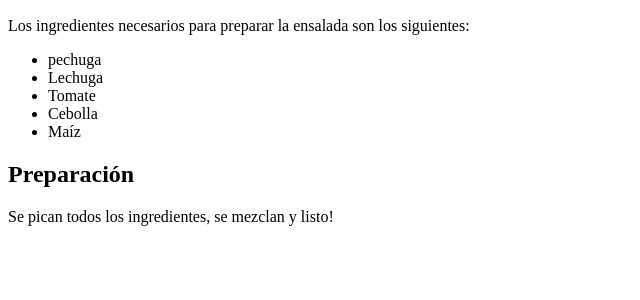
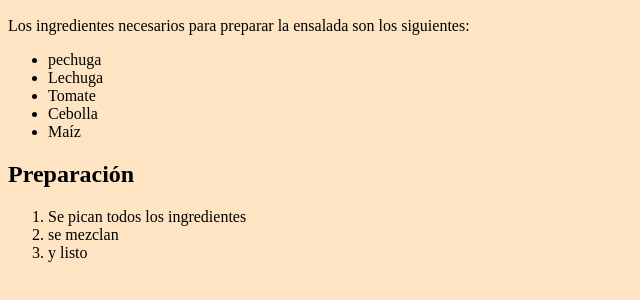
Before and after one commit to sandragarcia005/aspirantes-mir-html-y-css, a plain HTML site: page ejercicio1-html-y-css/index.html in a window 1280 px wide. Shown: the part 416-716 px from the top of the page, without its empty margins (0-640 px from the left). Drawn offline with Linux system fonts and the light colour scheme.

Commit message:
agregar lista ordenada

```diff
--- a/ejercicio1-html-y-css/estilos.css
+++ b/ejercicio1-html-y-css/estilos.css
@@ -1,3 +1,7 @@
 h1{
     color:#4747d1
 }
+
+body{
+    background-color: bisque;
+}
--- a/ejercicio1-html-y-css/index.html
+++ b/ejercicio1-html-y-css/index.html
@@ -18,7 +18,12 @@
         <li>Maíz</li>
     </ul>
     <h2>Preparación</h2>
-    <p>Se pican todos los ingredientes, se mezclan y listo!</p>
+    <ol>
+        <li>Se pican todos los ingredientes</li>
+        <li>se mezclan</li>
+        <li>y listo</li>
+    </ol>
+
 </body>
 
 </html>
```
